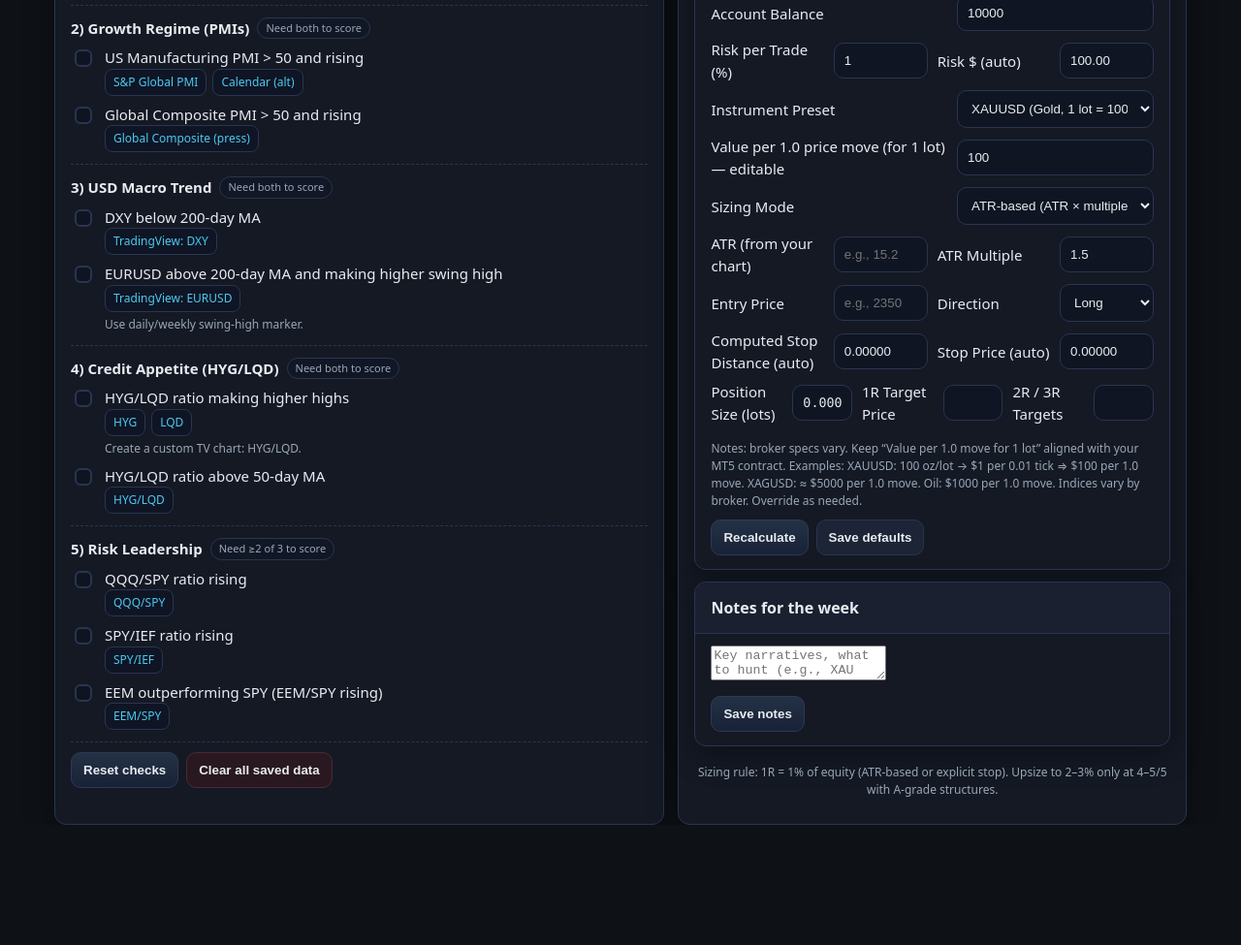
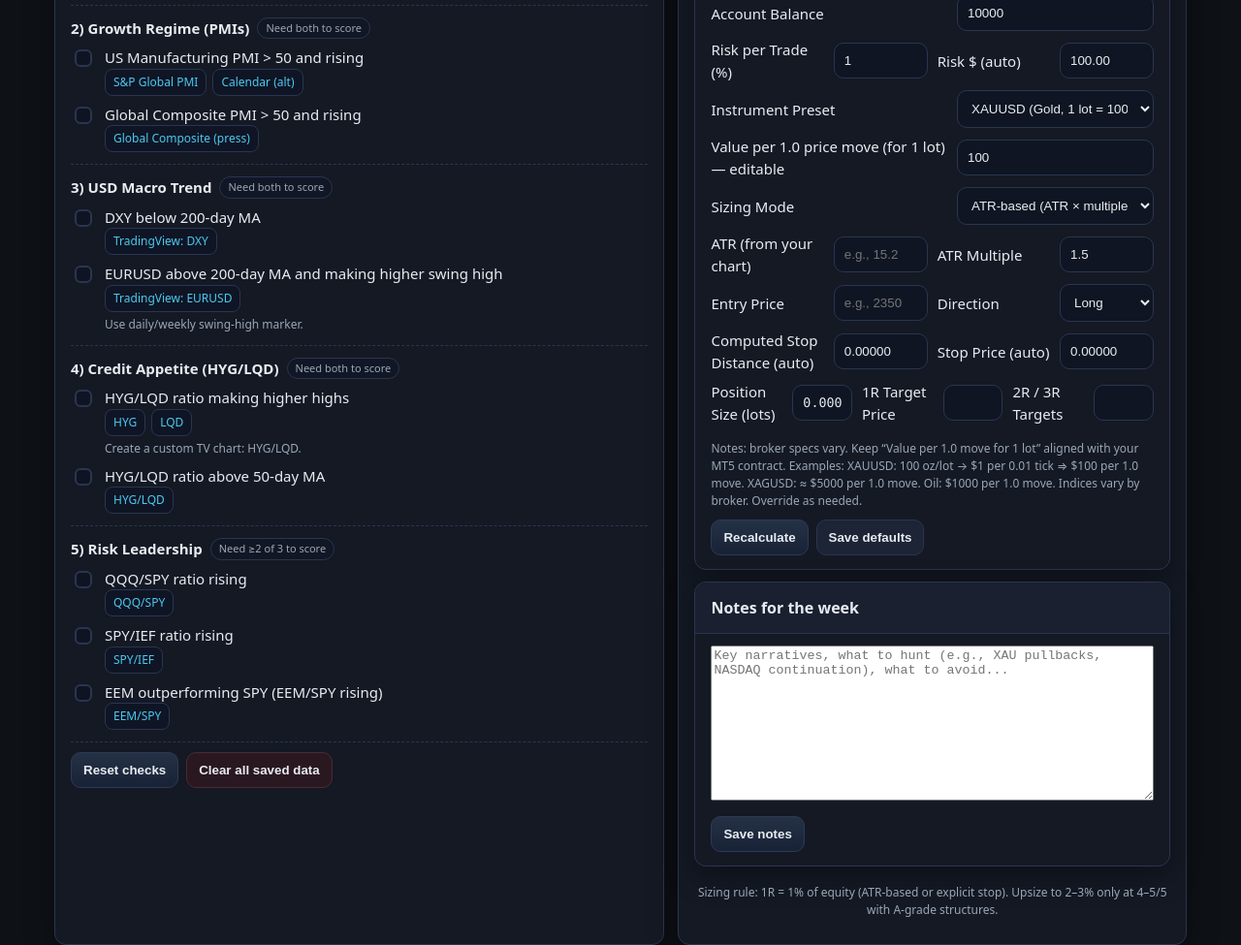
Before and after one commit to pedroelton/MacroDecisionMachine, a plain HTML site: page index.html in a window 1280 px wide. Shown: the part 496-1471 px from the top of the page at 97% size. Before the commit the page ends 1347 px from the top, so only its background shows below. Drawn offline with Linux system fonts and the light colour scheme.

Commit message:
renamed file

```diff
--- a/index.html
+++ b/index.html
@@ -126,6 +126,10 @@
 
   .footer { margin-top: 18px; color: var(--muted); font-size: 12px; text-align: center; }
   .small { font-size: 12px; color: var(--muted); }
+  #notes {
+    min-width: 100%;
+    min-height: 160px;
+  }
 </style>
 </head>
 <body>
```
